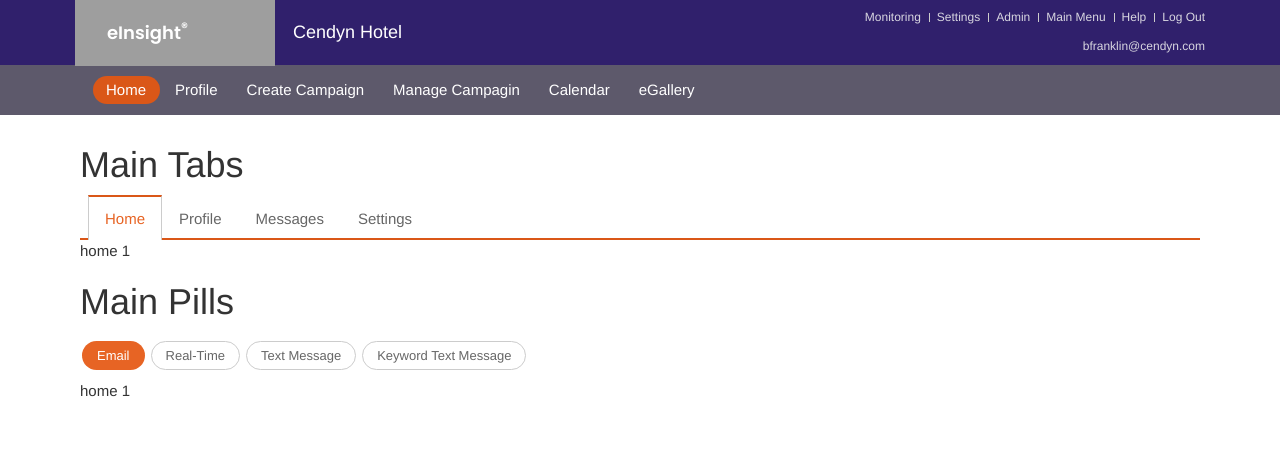
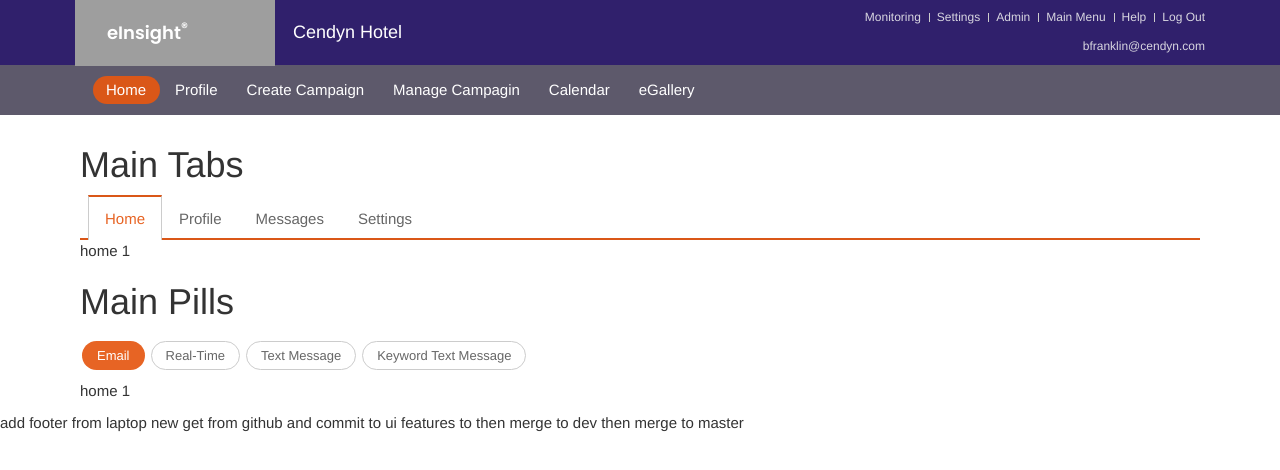
Before and after one commit to alucidwolf/2017BrandingUIKit, a plain HTML site: page index.html in a window 1280 px wide. Drawn offline with nearby package versions, Linux system fonts and the light colour scheme; grey boxes are pictures that could not be loaded; some icons are missing.

Commit message:
ui feature branch commit to then PR to development

```diff
--- a/index.html
+++ b/index.html
@@ -112,6 +112,10 @@
       </div><!-- end main content section -->
     </div><!-- end page wrapper -->
 
+    <footer>
+      <p>add footer from  laptop new get from github and commit to ui features to then merge to dev then merge to master</p>
+    </footer>
+
     <script src="https://ajax.googleapis.com/ajax/libs/jquery/1.12.4/jquery.min.js"></script>
     <script src="https://maxcdn.bootstrapcdn.com/bootstrap/3.3.7/js/bootstrap.min.js" integrity="sha384-Tc5IQib027qvyjSMfHjOMaLkfuWVxZxUPnCJA7l2mCWNIpG9mGCD8wGNIcPD7Txa" crossorigin="anonymous"></script>
   </body>
```
